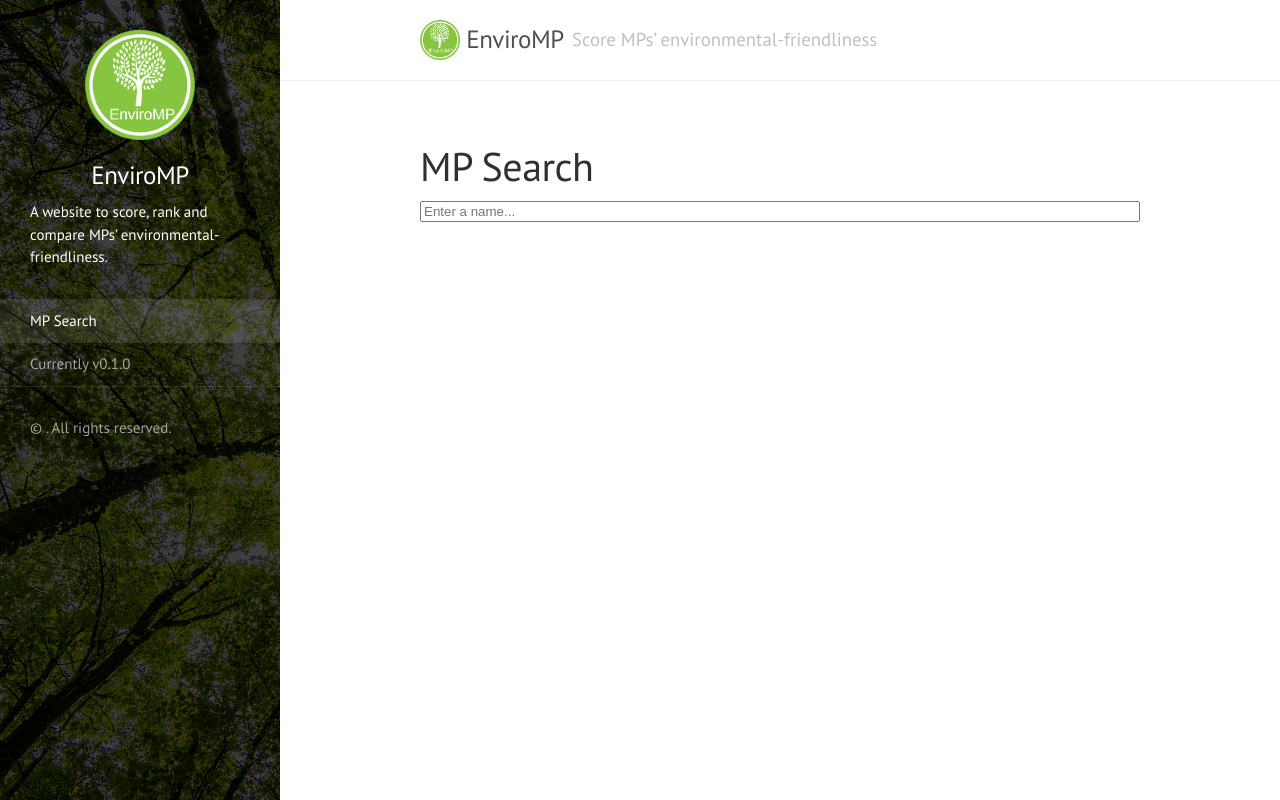
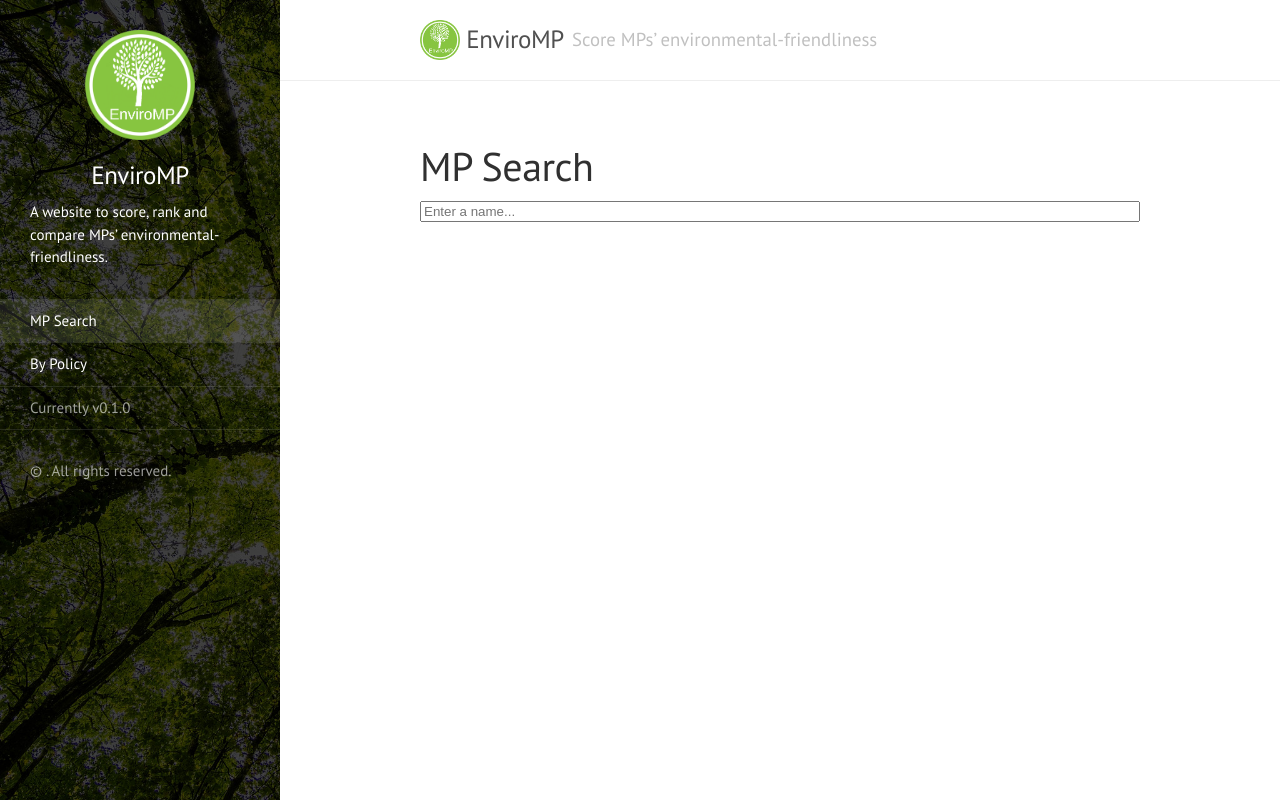
Before and after one commit to EnviroHackNice/EnviroMP, a Flask app: page /mp-search in a window 1280 px wide. Run offline with Flask 2, Linux system fonts and the light colour scheme; parts of the project's set-up code (start-up, migrations or seed data) failed here and were passed over.

Commit message:
impl by policy

```diff
--- a/main.py
+++ b/main.py
@@ -13,6 +13,7 @@ app = flask.Flask(__name__)
 
 with open(os.path.join("db", "mps_cache.json"), "r") as f:
 	mp_data = json.load(f)
+print("loaded mp_data")
 
 # with open("parties.json", "r") as f:
 # 	party_data = json.load(f)
@@ -41,15 +42,44 @@ def inject_site_data():
 def mp_search():
 	return flask.render_template(r"pages/mp-search.html", title="MP Search")
 
-@app.route("/mp-compare")
-def mp_compare():
-	return flask.render_template(r"pages/mp-compare.html", title="MP Compare")
+# @app.route("/mp-compare")
+# def mp_compare():
+# 	return flask.render_template(r"pages/mp-compare.html", title="MP Compare")
+
+def get_policies():
+	policies = []
+	for mp in mp_data:
+		for policy_data in mp["policies"]:
+			policy_name = policy_data["name"]
+
+			if policy_name not in policies:
+				policies.append(policy_name)
+	return policies
+
+@app.route("/by-policy")
+def by_policy():
+	return flask.render_template(r"pages/by-policy.html", title="By Policy", policies=get_policies())
+
+@app.route("/by-policy/<target_policy>")
+def by_policy_page(target_policy):
+	data = {}
+	for mp in mp_data:
+		for policy_data in mp["policies"]:
+			policy_name = policy_data["name"]
+			# if policy_name not in data:
+			# 	data[policy_name] = {}
+			if policy_name.lower().replace(" ", "_") == target_policy:
+				value = {}
+				value.update(policy_data)
+				value.update(mp)
+				del value["policies"]
+				data[mp["name"]] = value
+	return flask.render_template(r"pages/by-policy.html", title="By Policy", policies=get_policies(), db_data=json.dumps(data))
 
 @app.route('/res/<path:path>')
 def send_res(path):
 	return flask.send_from_directory('res', path)
 
-# todo
 @app.route("/api/get_mp/<mpn>", methods=["GET"])
 def api_get_mp(mpn):
 	for mp in mp_data:
@@ -57,12 +87,6 @@ def api_get_mp(mpn):
 			return json.dumps(mp)
 	return json.dumps({})
 
-@app.route("/api/get_parties", methods=["GET"])
-def api_get_parties():
-	serialized = json.dumps(party_data)
-	return serialized
-
-# todo
 @app.route("/api/get_mps", methods=["GET"])
 def api_get_mps():
 	ret = {}
@@ -73,6 +97,22 @@ def api_get_mps():
 			pass
 	return json.dumps(ret)
 
+# @app.route("/api/get_policies", methods=["GET"])
+# def api_get_policies():
+# 	ret = {}
+# 	for mp in mp_data:
+# 		try:
+# 			ret[mp["mpn"]] = mp["name"]
+# 		except:
+# 			pass
+# 	return json.dumps(ret)
+
+# todo
+@app.route("/api/get_parties", methods=["GET"])
+def api_get_parties():
+	serialized = json.dumps(party_data)
+	return serialized
+
 @app.route("/")
 def index():
 	return flask.redirect("/mp-search")
--- a/res/js/mp-list.js
+++ b/res/js/mp-list.js
@@ -2,7 +2,6 @@ const LEV_TOLERANCE = 2; // levenshtein distance tolerance for fuzzy search
 const MIN_QUERY_LENGTH = 2;
 
 let elmMpList = document.querySelector(".mp-list");
-let elmMpInput = document.querySelector(".mp-input");
 
 let mapMpElm = {};
 
@@ -10,9 +9,11 @@ let mapMpnName = {};
 
 let searchTimeoutId = null;
 
-function addMpElm(mpn, data){
+function addMpElm(mpn, data, policy_only=false){
     let htmlBreakdown = "";
 
+    if(!policy_only) {
+        if ('policies' in data) {
             try {
                 data["policies"].forEach(function (policy) {
                     try {
@@ -20,24 +21,30 @@ function addMpElm(mpn, data){
                     } catch {
                     }
                 });
-    } catch{}
+            } catch {
+            }
 
             // wrap htmlBreakdown
             htmlBreakdown = '<div class="mp-breakdown">' + htmlBreakdown + '</div>';
+        }
+    }
 
 
     let htmlMetaBox = "";
     htmlMetaBox += `<div class="mp-meta-box">`;
 
+    if(!policy_only) {
         htmlMetaBox += `<span class="mp-rank">#`;
-    try{
-        if((data.rank + '').length > 0){
+        try {
+            if ((data.rank + '').length > 0) {
                 htmlMetaBox += `${data.rank}`;
             } else {
                 htmlMetaBox += "N/A";
             }
-    } catch {};
+        } catch {
+        }
         htmlMetaBox += `</span>`;
+    }
 
     if ('image' in data) {
         htmlMetaBox += `<img src="${data.image}">`;
@@ -54,13 +61,25 @@ function addMpElm(mpn, data){
     htmlMetaBox += `</div>`;
 
     htmlMetaBox += `<span class="mp-score">`;
+    if(!policy_only) {
         try {
-        if(data.total_score > 0) {
+            if (data.total_score > 0) {
                 htmlMetaBox += data.total_score.toFixed(2);
             } else {
                 htmlMetaBox += "N/A";
             }
-    } catch {}
+        } catch {
+        }
+    }else{
+        try {
+            if (data.score > 0) {
+                htmlMetaBox += data.score.toFixed(2);
+            } else {
+                htmlMetaBox += "N/A";
+            }
+        } catch {
+        }
+    }
     htmlMetaBox += `</span>`;
     htmlMetaBox += `</div>`;
 
@@ -72,7 +91,11 @@ function addMpElm(mpn, data){
     elmListItem.setAttribute("id", mpn);
     // elmListItem.classList.add("expanded");
     elmListItem.innerHTML = html;
+    if(!policy_only) {
         elmListItem.style.display = "none";
+    }else{
+        elmListItem.style.display = "block";
+    }
 
     // on click mp-meta box ...
     elmListItem.querySelector(".mp-meta-box").addEventListener("click", function() {
@@ -268,17 +291,3 @@ function search(query) {
         innerSearch(query);
     }
 }
-
-function start(){
-    elmMpInput.addEventListener("keyup", function() {
-        if(searchTimeoutId !== null){
-            clearTimeout(searchTimeoutId);
-        }
-
-        searchTimeoutId = setTimeout(function() {
-            search(elmMpInput.value);
-        }, 200);
-    });
-}
-
-start();
--- a/templates/pages/mp-search.html
+++ b/templates/pages/mp-search.html
@@ -38,6 +38,22 @@
 {#        {% endcomment %}#}
     </div>
 </div>
+<script>
+let elmMpInput = document.querySelector(".mp-input");
+</script>
+<script src='/res/js/mp-list.js'></script>
+<script>
+function start(){
+    elmMpInput.addEventListener("keyup", function() {
+        if(searchTimeoutId !== null){
+            clearTimeout(searchTimeoutId);
+        }
 
-<script src='/res/js/mp-list.js'></script>
+        searchTimeoutId = setTimeout(function() {
+            search(elmMpInput.value);
+        }, 200);
+    });
+}
+start();
+</script>
 {% endblock %}
--- a/templates/sidebar.html
+++ b/templates/sidebar.html
@@ -15,6 +15,8 @@
     <nav class="sidebar-nav">
         <a class="sidebar-nav-item{% if title == 'MP Search' %} active{% endif %}"
             href="/mp-search">MP Search</a>
+        <a class="sidebar-nav-item{% if title == 'By Policy' %} active{% endif %}"
+                href="/by-policy">By Policy</a>
 
         <span class="sidebar-nav-item">Currently v{{ site.version }}</span>
     </nav>
```
Also changed, not shown: templates/pages/by-policy.html (added, +24 -0 lines). Lines whose indentation alone changed are shown as unchanged.
